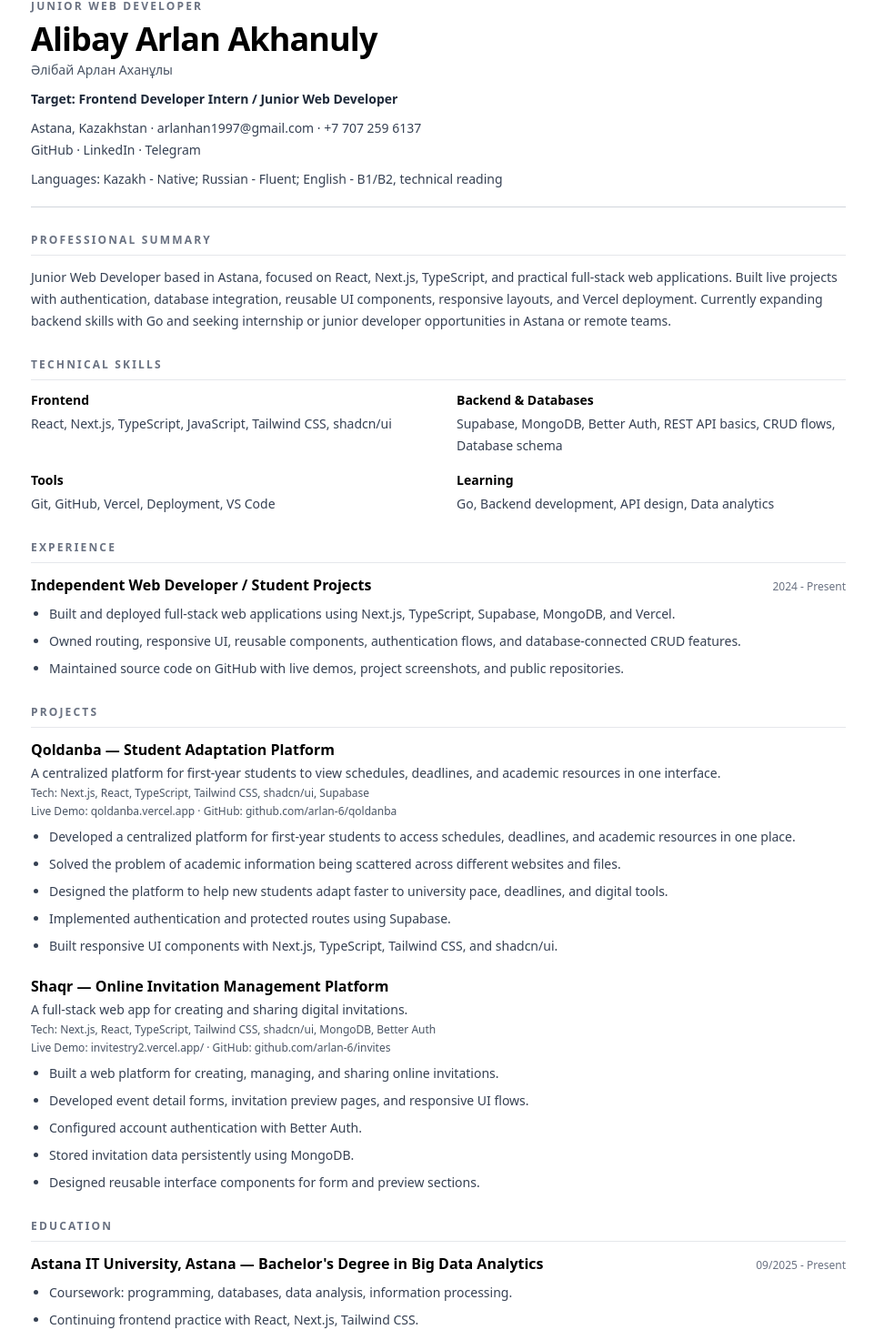
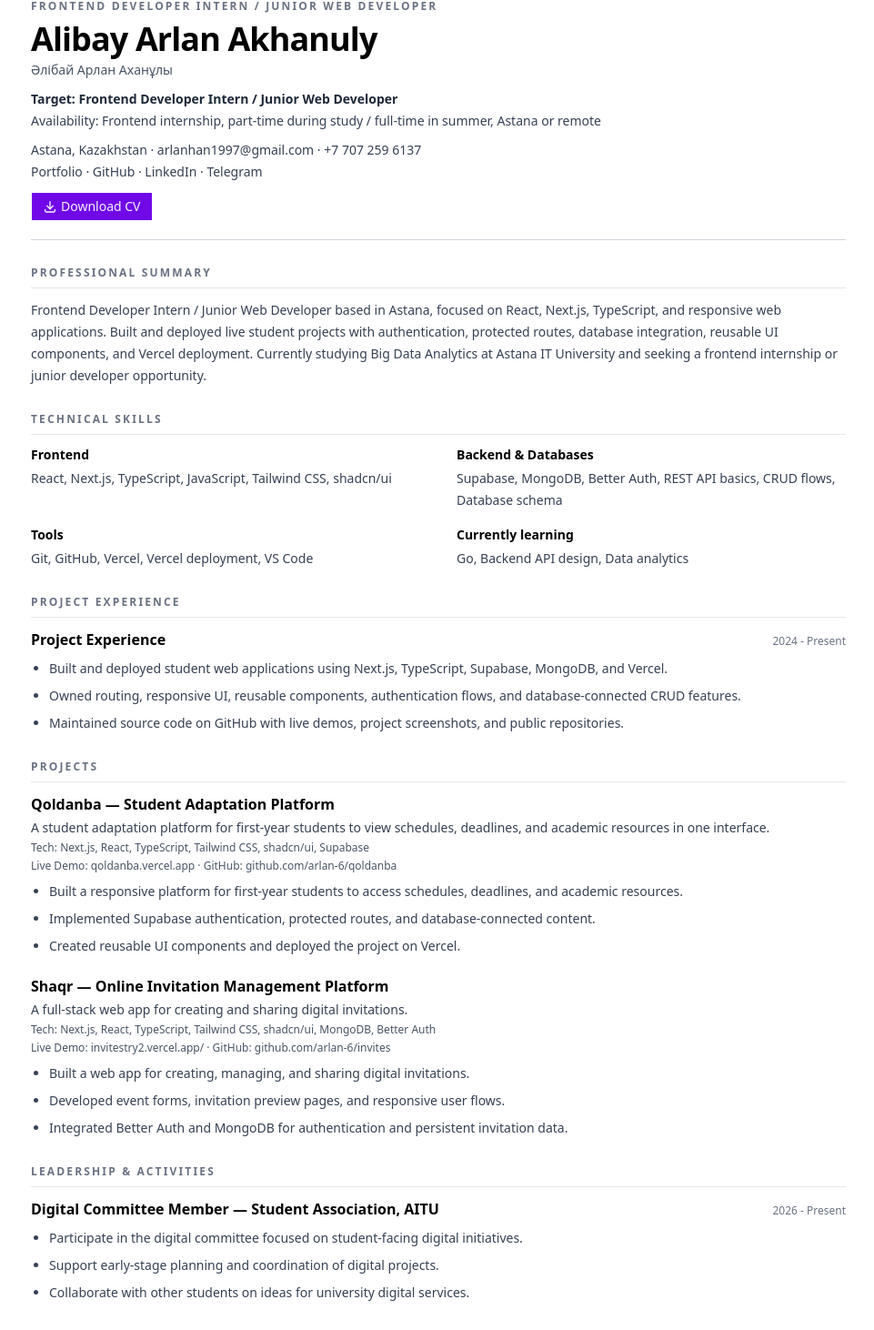
Before and after one commit to arlan-6/arlan-6.github.io, a Next.js app: page /cv in a window 1280 px wide. Shown: the part 37-1499 px from the top of the page at 91% size, without its empty margins (158-1119 px from the left). Built offline with nearby package versions, Linux system fonts and the light colour scheme.

Commit message:
feat: enhance CV and portfolio with leadership activities, improved layout, and print styles

```diff
--- a/app/cv/page.tsx
+++ b/app/cv/page.tsx
@@ -1,6 +1,8 @@
 import type { Metadata } from "next";
 import type { ReactNode } from "react";
+import { IconDownload } from "@tabler/icons-react";
 
+import { buttonVariants } from "@/components/ui/button";
 import { cvData } from "@/lib/cv-data";
 
 export const metadata: Metadata = {
@@ -18,6 +20,7 @@ export default function CvPage() {
     practicalExperience,
     educationHistory,
     projects,
+    leadershipActivities,
   } = cvData;
 
   return (
@@ -33,6 +36,9 @@ export default function CvPage() {
           <p className="mt-1 text-sm text-gray-600">{profile.name}</p>
           <p className="mt-3 text-sm font-semibold text-gray-800">
             Target: {profile.targetPosition}
+          </p>
+          <p className="mt-1 text-sm text-gray-700">
+            Availability: {profile.availability}
           </p>
           <div className="mt-3 text-sm text-gray-700">
             <span>{profile.location}</span>
@@ -51,9 +57,16 @@ export default function CvPage() {
               </span>
             ))}
           </div>
-          <p className="text-sm text-gray-700">
-            Languages: {languages.join("; ")}
-          </p>
+          <div className="mt-3 flex flex-wrap gap-2 print:hidden">
+            <a
+              href="/alibay-arlan-cv.pdf"
+              download
+              className={buttonVariants({ variant: "default", size: "sm" })}
+            >
+              <IconDownload aria-hidden="true" />
+              Download CV
+            </a>
+          </div>
         </header>
 
         <section className="grid gap-6 py-7 print:gap-4 print:py-4">
@@ -77,7 +90,7 @@ export default function CvPage() {
               </div>
             </CvSection>
 
-            <CvSection title="Experience">
+            <CvSection title="Project Experience">
               <div className="break-inside-avoid">
                 <div className="flex flex-wrap items-baseline justify-between gap-2">
                   <h3 className="text-base font-semibold">
@@ -129,6 +142,29 @@ export default function CvPage() {
               </div>
             </CvSection>
 
+            <CvSection title="Leadership & Activities">
+              <div className="space-y-4 print:space-y-2">
+                {leadershipActivities.map((item) => (
+                  <div
+                    key={`${item.organization}-${item.period}`}
+                    className="break-inside-avoid"
+                  >
+                    <div className="flex flex-wrap items-baseline justify-between gap-2">
+                      <h3 className="text-base font-semibold">
+                        {item.title} — {item.organization}
+                      </h3>
+                      <p className="text-xs text-gray-500">{item.period}</p>
+                    </div>
+                    <ul className="mt-2 list-disc space-y-1.5 pl-5 text-sm leading-6 text-gray-700 print:space-y-0.5 print:leading-5">
+                      {item.points.map((point) => (
+                        <li key={point}>{point}</li>
+                      ))}
+                    </ul>
+                  </div>
+                ))}
+              </div>
+            </CvSection>
+
             <CvSection title="Education">
               <div className="space-y-4 print:space-y-2">
                 {educationHistory.map((item) => (
@@ -150,6 +186,12 @@ export default function CvPage() {
                   </div>
                 ))}
               </div>
+            </CvSection>
+
+            <CvSection title="Languages">
+              <p className="text-sm leading-6 text-gray-700 print:leading-5">
+                {languages.join("; ")}
+              </p>
             </CvSection>
 
           </div>
--- a/app/globals.css
+++ b/app/globals.css
@@ -153,25 +153,50 @@
 
 @page {
   size: A4;
-  margin: 0.25in;
+  margin: 0.18in;
 }
 
 @media print {
+  .cv-print-page header {
+    padding-bottom: 8px !important;
+  }
+
+  .cv-print-page > section {
+    gap: 8px !important;
+    padding-bottom: 0 !important;
+    padding-top: 10px !important;
+  }
+
+  .cv-print-page > section > div {
+    gap: 10px !important;
+  }
+
   .cv-print-page h1 {
-    font-size: 28px;
+    font-size: 24px;
+    line-height: 1.05;
+  }
+
+  .cv-print-page h2 {
+    font-size: 9px;
     line-height: 1.1;
+    margin-bottom: 5px !important;
+    padding-bottom: 3px !important;
   }
 
   .cv-print-page h3 {
-    font-size: 13px;
-    line-height: 1.25;
+    font-size: 11px;
+    line-height: 1.15;
+  }
+
+  .cv-print-page ul {
+    margin-top: 4px !important;
   }
 
   .cv-print-page p,
   .cv-print-page li,
   .cv-print-page a,
   .cv-print-page span {
-    font-size: 11px;
-    line-height: 1.35;
+    font-size: 9.5px;
+    line-height: 1.22;
   }
 }
--- a/app/page.tsx
+++ b/app/page.tsx
@@ -10,6 +10,7 @@ import {
 } from "@/components/portfolio/constants";
 import { ConnectSection } from "@/components/portfolio/connect-section";
 import { EducationSection } from "@/components/portfolio/education-section";
+import { LeadershipSection } from "@/components/portfolio/leadership-section";
 import { ProfileCard } from "@/components/portfolio/profile-card";
 import { ProgressBar } from "@/components/portfolio/progress-bar";
 import { ProjectsSection } from "@/components/portfolio/projects-section";
@@ -28,6 +29,7 @@ export default function Home() {
     languages,
     summary,
     capabilities,
+    leadershipActivities,
   } = cvData;
   const [activeSection, setActiveSection] = useState<SectionId>(
     sectionItems[0].id,
@@ -132,6 +134,7 @@ export default function Home() {
           <div className="min-w-0 space-y-10 lg:space-y-14">
             <AboutSection links={links} profile={profile} summary={summary} />
             <ProjectsSection projects={projects} />
+            <LeadershipSection leadershipActivities={leadershipActivities} />
             <SkillsSection languages={languages} skillGroups={skillGroups} />
             <CapabilitiesSection capabilities={capabilities} />
             <EducationSection educationHistory={educationHistory} />
--- a/components/portfolio/about-section.tsx
+++ b/components/portfolio/about-section.tsx
@@ -2,6 +2,7 @@ import {
   IconArrowRight,
   IconBriefcase,
   IconDownload,
+  IconFileCv,
   IconMail,
 } from "@tabler/icons-react";
 
@@ -15,6 +16,8 @@ type AboutSectionProps = {
 };
 
 export function AboutSection({ links, profile, summary }: AboutSectionProps) {
+  const githubLink = links.find((link) => link.label === "GitHub");
+
   return (
     <section
       id="about"
@@ -26,7 +29,7 @@ export function AboutSection({ links, profile, summary }: AboutSectionProps) {
       <div className="grid min-w-0 gap-6 xl:grid-cols-[1fr_260px]">
         <div className="min-w-0">
           <h2 className="max-w-full break-words font-heading text-3xl leading-[1.08] tracking-tight sm:max-w-4xl sm:text-5xl lg:text-6xl">
-            Junior Frontend Developer
+            Frontend Developer Intern
           </h2>
           <p className="mt-5 max-w-3xl text-base leading-8 text-muted-foreground sm:text-lg">
             {summary}
@@ -38,6 +41,13 @@ export function AboutSection({ links, profile, summary }: AboutSectionProps) {
             >
               <IconBriefcase aria-hidden="true" />
               View Projects
+            </a>
+            <a
+              href="/cv/"
+              className={buttonVariants({ variant: "outline", size: "lg" })}
+            >
+              <IconFileCv aria-hidden="true" />
+              View CV
             </a>
             <a
               href="/alibay-arlan-cv.pdf"
@@ -58,7 +68,7 @@ export function AboutSection({ links, profile, summary }: AboutSectionProps) {
         </div>
         <div className="grid content-start gap-2 sm:grid-cols-3 xl:grid-cols-1">
           <a
-            href={links[0]?.href}
+            href={githubLink?.href}
             target="_blank"
             rel="noreferrer"
             className="group rounded-lg border border-border bg-card p-4 text-card-foreground transition-all duration-200 hover:-translate-y-1 hover:border-primary/40 hover:bg-primary/5 hover:shadow-md hover:shadow-primary/10"
--- a/components/portfolio/constants.ts
+++ b/components/portfolio/constants.ts
@@ -2,12 +2,14 @@ import {
   IconBrandGithub,
   IconBrandLinkedin,
   IconBrandTelegram,
+  IconGlobe,
   IconMail,
 } from "@tabler/icons-react";
 
 export const sectionItems = [
   { id: "about", label: "About" },
   { id: "projects", label: "Projects" },
+  { id: "activities", label: "Activities" },
   { id: "skills", label: "Skills" },
   { id: "capabilities", label: "Can Do" },
   { id: "education", label: "Education" },
@@ -17,6 +19,7 @@ export const sectionItems = [
 export type SectionId = (typeof sectionItems)[number]["id"];
 
 export const socialIcons = {
+  Portfolio: IconGlobe,
   GitHub: IconBrandGithub,
   LinkedIn: IconBrandLinkedin,
   Telegram: IconBrandTelegram,
--- /dev/null
+++ b/components/portfolio/leadership-section.tsx
@@ -0,0 +1,65 @@
+import { IconUsersGroup } from "@tabler/icons-react";
+
+import type { CvData } from "@/lib/cv-data";
+
+type LeadershipSectionProps = {
+  leadershipActivities: CvData["leadershipActivities"];
+};
+
+export function LeadershipSection({
+  leadershipActivities,
+}: LeadershipSectionProps) {
+  return (
+    <section
+      id="activities"
+      className="scroll-mt-24 border-b border-border pb-10 sm:pb-12"
+    >
+      <div className="mb-5 flex flex-col gap-5 sm:flex-row sm:items-start sm:justify-between">
+        <div>
+          <p className="text-xs font-semibold uppercase tracking-[0.16em] text-muted-foreground">
+            Leadership & Activities
+          </p>
+          <h2 className="mt-2 font-heading text-3xl tracking-tight">
+            Student digital committee work
+          </h2>
+        </div>
+        <div className="flex items-center gap-3 rounded-lg border border-border bg-muted/40 px-4 py-3">
+          <IconUsersGroup
+            aria-hidden="true"
+            className="size-5 text-muted-foreground"
+          />
+          <span className="text-sm font-medium">Student Association</span>
+        </div>
+      </div>
+
+      <div className="divide-y divide-border rounded-lg border border-border bg-card text-card-foreground">
+        {leadershipActivities.map((item) => (
+          <article
+            key={`${item.organization}-${item.period}`}
+            className="grid gap-4 p-5 sm:grid-cols-[170px_1fr] sm:p-6"
+          >
+            <p className="text-sm font-medium text-muted-foreground">
+              {item.period}
+            </p>
+            <div>
+              <h3 className="font-heading text-xl tracking-tight">
+                {item.title} — {item.organization}
+              </h3>
+              <ul className="mt-4 grid gap-2 text-sm leading-6 text-muted-foreground">
+                {item.points.map((point) => (
+                  <li key={point} className="flex gap-3">
+                    <span
+                      aria-hidden="true"
+                      className="mt-2 size-1.5 shrink-0 rounded-full bg-primary"
+                    />
+                    <span>{point}</span>
+                  </li>
+                ))}
+              </ul>
+            </div>
+          </article>
+        ))}
+      </div>
+    </section>
+  );
+}
--- a/lib/cv-data.ts
+++ b/lib/cv-data.ts
@@ -3,15 +3,18 @@ export const cvData = {
     name: "Әлібай Арлан Аханұлы",
     latinName: "Alibay Arlan Akhanuly",
     initials: "AR",
-    role: "Junior Web Developer",
+    role: "Frontend Developer Intern / Junior Web Developer",
     location: "Astana, Kazakhstan",
     email: "arlanhan1997@gmail.com",
     phone: "+7 707 259 6137",
     targetPosition: "Frontend Developer Intern / Junior Web Developer",
     tagline:
-      "React, Next.js, TypeScript, and full-stack web applications.",
+      "React, Next.js, TypeScript, and responsive web applications.",
+    availability:
+      "Frontend internship, part-time during study / full-time in summer, Astana or remote",
   },
   links: [
+    { label: "Portfolio", href: "https://arlan-6.github.io" },
     { label: "GitHub", href: "https://github.com/arlan-6" },
     {
       label: "LinkedIn",
@@ -46,12 +49,12 @@ export const cvData = {
     },
     {
       label: "Tools",
-      skills: ["Git", "GitHub", "Vercel", "Deployment", "VS Code"],
+      skills: ["Git", "GitHub", "Vercel", "Vercel deployment", "VS Code"],
       variant: "muted",
     },
     {
-      label: "Learning",
-      skills: ["Go", "Backend development", "API design", "Data analytics"],
+      label: "Currently learning",
+      skills: ["Go", "Backend API design", "Data analytics"],
       variant: "muted",
     },
   ],
@@ -61,7 +64,7 @@ export const cvData = {
     "English - B1/B2, technical reading",
   ],
   summary:
-    "Junior Web Developer based in Astana, focused on React, Next.js, TypeScript, and practical full-stack web applications. Built live projects with authentication, database integration, reusable UI components, responsive layouts, and Vercel deployment. Currently expanding backend skills with Go and seeking internship or junior developer opportunities in Astana or remote teams.",
+    "Frontend Developer Intern / Junior Web Developer based in Astana, focused on React, Next.js, TypeScript, and responsive web applications. Built and deployed live student projects with authentication, protected routes, database integration, reusable UI components, and Vercel deployment. Currently studying Big Data Analytics at Astana IT University and seeking a frontend internship or junior developer opportunity.",
   capabilities: [
     "Build responsive pages from designs and mockups",
     "Create reusable React and shadcn/ui components",
@@ -71,17 +74,17 @@ export const cvData = {
     "Use Git, GitHub, and Vercel in deployment workflows",
   ],
   practicalExperience: {
-    title: "Independent Web Developer / Student Projects",
+    title: "Project Experience",
     period: "2024 - Present",
     points: [
-      "Built and deployed full-stack web applications using Next.js, TypeScript, Supabase, MongoDB, and Vercel.",
+      "Built and deployed student web applications using Next.js, TypeScript, Supabase, MongoDB, and Vercel.",
       "Owned routing, responsive UI, reusable components, authentication flows, and database-connected CRUD features.",
       "Maintained source code on GitHub with live demos, project screenshots, and public repositories.",
     ],
   },
   educationHistory: [
     {
-      period: "09/2025 - Present",
+      period: "09/2025 - Present | Expected graduation: 2028",
       title: "Bachelor's Degree in Big Data Analytics",
       company: "Astana IT University, Astana",
       points: [
@@ -95,7 +98,7 @@ export const cvData = {
       name: "Qoldanba",
       subtitle: "Student Adaptation Platform",
       summary:
-        "A centralized platform for first-year students to view schedules, deadlines, and academic resources in one interface.",
+        "A student adaptation platform for first-year students to view schedules, deadlines, and academic resources in one interface.",
       href: "https://github.com/arlan-6/qoldanba",
       website: "https://qoldanba.vercel.app",
       stack: "Next.js, React, TypeScript, Tailwind CSS, shadcn/ui, Supabase",
@@ -134,11 +137,9 @@ export const cvData = {
         },
       ],
       details: [
-        "Developed a centralized platform for first-year students to access schedules, deadlines, and academic resources in one place.",
-        "Solved the problem of academic information being scattered across different websites and files.",
-        "Designed the platform to help new students adapt faster to university pace, deadlines, and digital tools.",
-        "Implemented authentication and protected routes using Supabase.",
-        "Built responsive UI components with Next.js, TypeScript, Tailwind CSS, and shadcn/ui.",
+        "Built a responsive platform for first-year students to access schedules, deadlines, and academic resources.",
+        "Implemented Supabase authentication, protected routes, and database-connected content.",
+        "Created reusable UI components and deployed the project on Vercel.",
       ],
       caseStudy: {
         problem:
@@ -170,11 +171,9 @@ export const cvData = {
         },
       ],
       details: [
-        "Built a web platform for creating, managing, and sharing online invitations.",
-        "Developed event detail forms, invitation preview pages, and responsive UI flows.",
-        "Configured account authentication with Better Auth.",
-        "Stored invitation data persistently using MongoDB.",
-        "Designed reusable interface components for form and preview sections.",
+        "Built a web app for creating, managing, and sharing digital invitations.",
+        "Developed event forms, invitation preview pages, and responsive user flows.",
+        "Integrated Better Auth and MongoDB for authentication and persistent invitation data.",
       ],
       caseStudy: {
         problem:
@@ -188,6 +187,18 @@ export const cvData = {
       },
     },
   ],
+  leadershipActivities: [
+    {
+      period: "2026 - Present",
+      title: "Digital Committee Member",
+      organization: "Student Association, AITU",
+      points: [
+        "Participate in the digital committee focused on student-facing digital initiatives.",
+        "Support early-stage planning and coordination of digital projects.",
+        "Collaborate with other students on ideas for university digital services.",
+      ],
+    },
+  ],
 } as const;
 
 export type CvData = typeof cvData;
--- a/lib/site-config.ts
+++ b/lib/site-config.ts
@@ -1,14 +1,15 @@
 export const siteConfig = {
   name: "Alibay Arlan Akhanuly",
-  title: "Alibay Arlan Akhanuly | Junior Web Developer",
+  title: "Alibay Arlan Akhanuly | Frontend Developer Intern",
   description:
-    "Portfolio of Alibay Arlan Akhanuly, a junior web developer in Astana building React, Next.js, TypeScript, Tailwind CSS, Supabase, and MongoDB projects.",
+    "Portfolio of Alibay Arlan Akhanuly, a frontend developer intern and junior web developer in Astana building React, Next.js, TypeScript, Tailwind CSS, Supabase, and MongoDB projects.",
   url: "https://arlan-6.github.io",
   ogImage: "/og-image.png",
   locale: "en_US",
   keywords: [
     "Alibay Arlan Akhanuly",
     "Arlan Alibay",
+    "Frontend Developer Intern",
     "Junior Web Developer",
     "Frontend Developer",
     "React Developer",
```
Also changed, not shown: 1 other file (tests, documents, lock files or other folders).
